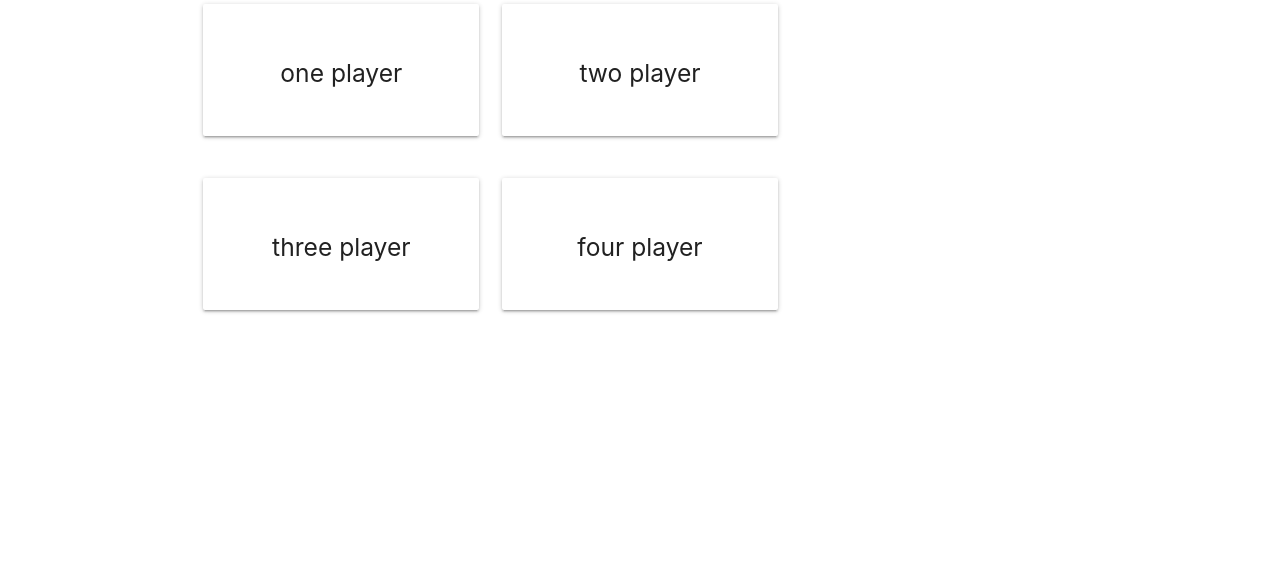
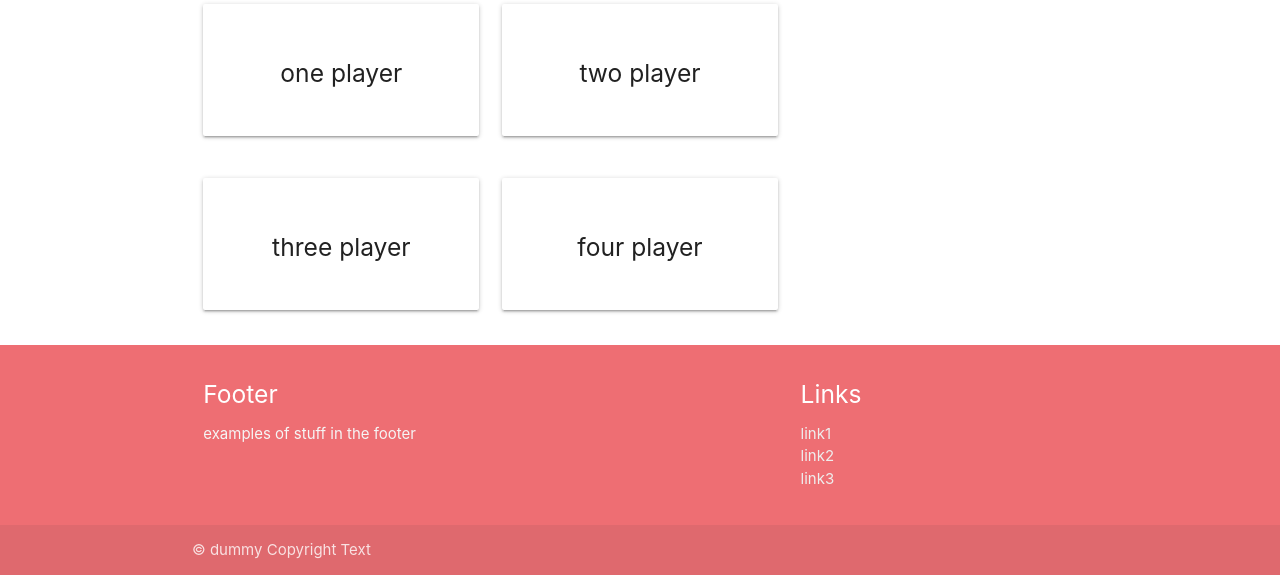
Before and after one commit to LyvieSaba/VEF-3V-05DU-H-t_H-pVerkefni, a plain HTML site: page templates/base.html in a window 1280 px wide. Shown: the part 474-1049 px from the top of the page. Before the commit the page ends 819 px from the top, so only its background shows below. Drawn offline with Linux system fonts and the light colour scheme.

Commit message:
added a footer

```diff
--- a/templates/base.html
+++ b/templates/base.html
@@ -80,6 +80,29 @@
               </div>
               </div>
             </div>
+
+          <footer class="page-footer">
+            <div class="container">
+              <div class="row">
+                <div class="col l6 s12">
+                  <h5 class="white-text">Footer</h5>
+                  <p class="grey-text text-lighten-4">examples of stuff in the footer</p>
+                </div>
+                <div class="col l4 offset-l2 s12">
+                  <h5 class="white-text">Links</h5>
+                  <ul>
+                    <li><a class="grey-text text-lighten-3" href="base.html">link1</a></li>
+                    <li><a class="grey-text text-lighten-3" href="base.html">link2</a></li>
+                    <li><a class="grey-text text-lighten-3" href="base.html">link3</a></li>
+                  </ul>
+                </div>
+              </div>
+            </div>
+            <div class="footer-copyright">
+            <div class="container">
+            © dummy Copyright Text
+            </div>
+          </footer>
       </div>
     </body>
   </html>
```
